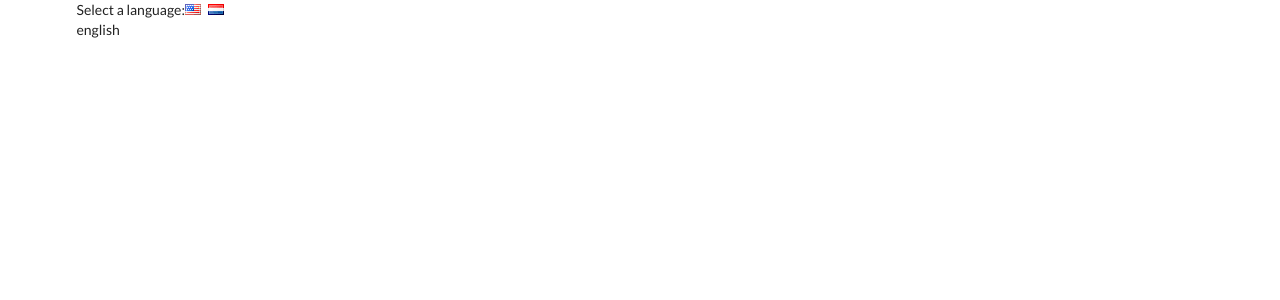
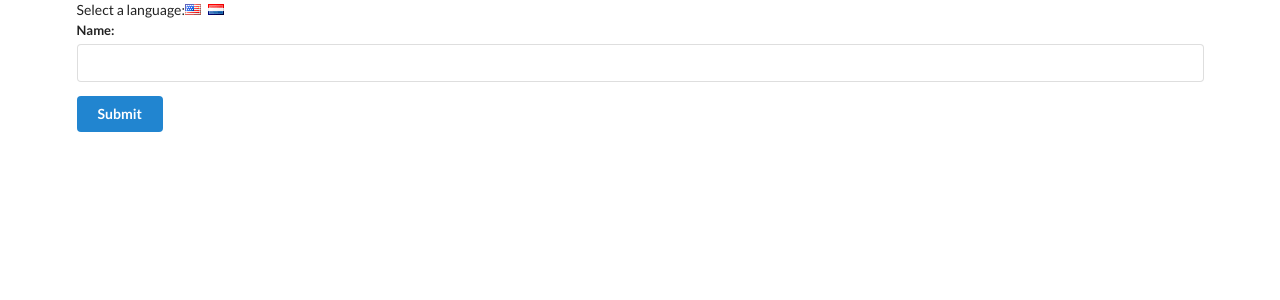
Before and after one commit to Matt-Chisholm/RSR---Language, a React (Create React App) app: page / in a window 1280 px wide. Shown: the top 300 px of the page. Built offline with nearby package versions, Linux system fonts and the light colour scheme.

Commit message:
component creation

```diff
--- a/src/components/App.js
+++ b/src/components/App.js
@@ -1,4 +1,5 @@
-import React, { Component } from 'react'
+import React, { Component } from 'react';
+import UserCreate from './UserCreate';
 
 export default class App extends Component {
     state = { language: 'english' };
@@ -15,7 +16,7 @@
                     <i className='flag us' onClick={() => this.onLanguageChange('english')} />
                     <i className='flag nl' onClick={() => this.onLanguageChange('dutch')} />
                 </div>
-                {this.state.language}
+                <UserCreate />
             </div>
         )
     }
--- /dev/null
+++ b/src/components/Button.js
@@ -0,0 +1,9 @@
+import React, { Component } from 'react';
+
+export default class Button extends Component {
+  render() {
+    return (
+      <button className='ui button primary'>Submit</button>
+    )
+  }
+}
--- /dev/null
+++ b/src/components/Field.js
@@ -0,0 +1,12 @@
+import React, { Component } from 'react';
+
+export default class Field extends Component {
+  render() {
+    return (
+      <div className='ui field'>
+          <label>Name:</label>
+          <input />
+      </div>
+    )
+  }
+}
--- /dev/null
+++ b/src/components/UserCreate.js
@@ -0,0 +1,12 @@
+import React from 'react';
+import Field from './Field';
+import Button from './Button';
+
+export default function UserCreate() {
+  return (
+    <div className='ui form'>
+        <Field />
+        <Button />
+    </div>
+  )
+}
```
